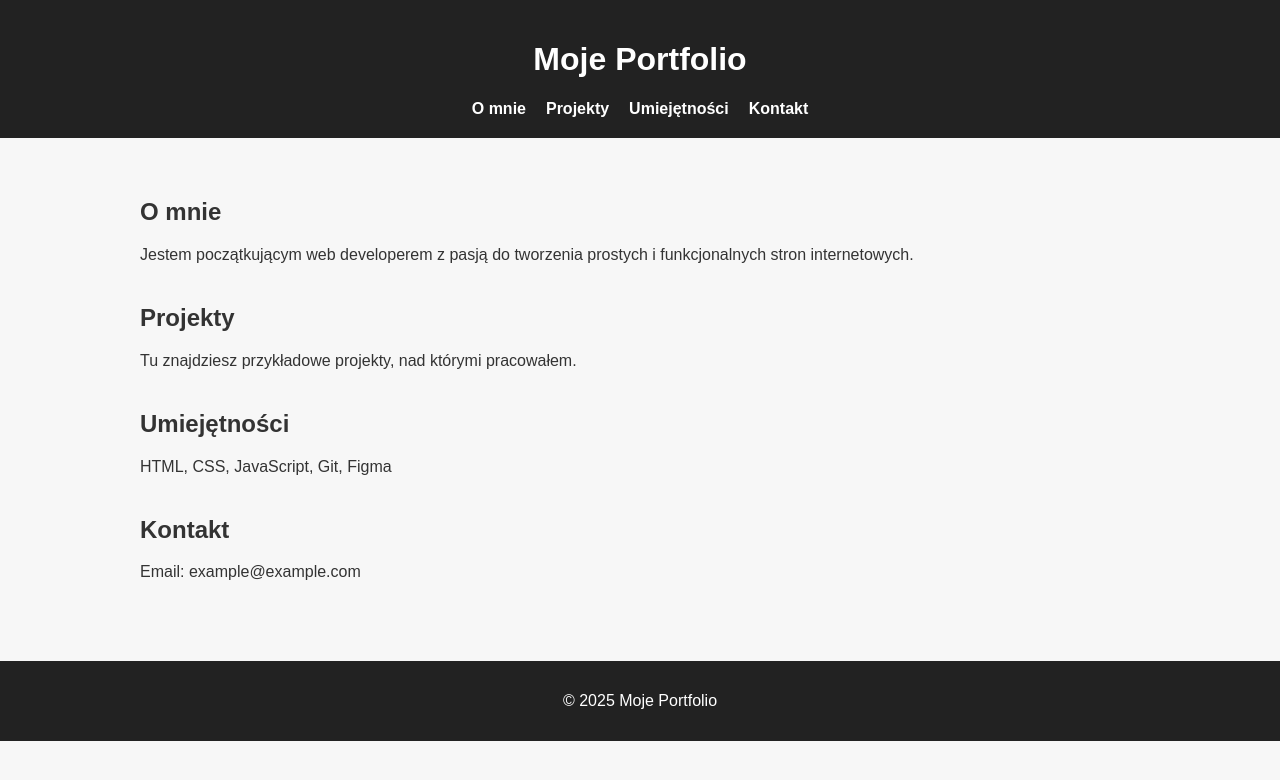
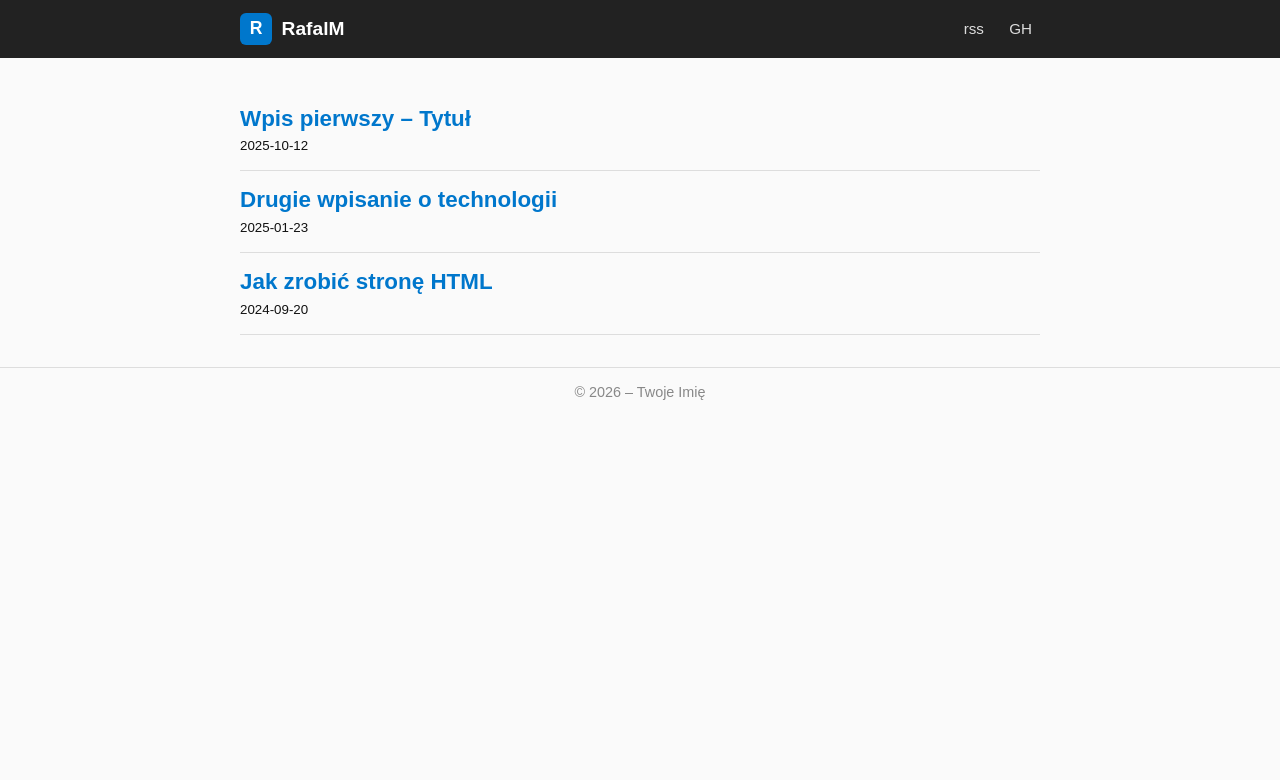
Before and after one commit to MorawskiR/portfolio, a plain HTML site: page index.html in a window 1280 px wide. Drawn offline with Linux system fonts and the light colour scheme.

Commit message:
index layout changes

```diff
--- a/index.html
+++ b/index.html
@@ -1,48 +1,191 @@
 <!DOCTYPE html>
 <html lang="pl">
 <head>
-  <meta charset="UTF-8">
-  <meta name="viewport" content="width=device-width, initial-scale=1.0">
-  <title>Moje Portfolio</title>
-  <link rel="stylesheet" href="style.css">
+    <meta charset="UTF-8" />
+    <meta name="viewport" content="width=device-width, initial-scale=1.0"/>
+    <title>Moja Strona – Blog & Portfolio</title>
+    <style>
+        body {
+            font-family: Arial, sans-serif;
+            margin: 0;
+            padding: 0;
+            background: #fafafa;
+            color: #111;
+        }
+.header {
+    background: #222;
+    color: #fff;
+}
+
+.header-inner {
+    max-width: 800px;
+    margin: 0 auto;
+    padding: 0.8rem 1rem;
+
+    display: flex;
+    align-items: center;
+    justify-content: space-between;
+}
+.brand {
+    display: flex;
+    align-items: center;
+    gap: 0.6rem;
+}
+
+.logo {
+    width: 32px;
+    height: 32px;
+    background: #0077cc;
+    color: #fff;
+    font-weight: bold;
+    display: flex;
+    align-items: center;
+    justify-content: center;
+    border-radius: 6px;
+    font-size: 1.1rem;
+}
+
+.title {
+    font-size: 1.2rem;
+    font-weight: 600;
+    white-space: nowrap;
+}
+
+.nav a {
+    color: #ddd;
+    margin-left: 0.8rem;
+    text-decoration: none;
+    font-size: 0.95rem;
+}
+
+.nav a:hover {
+    color: #fff;
+}
+
+        header h1 {
+            margin: 0;
+            font-size: 2rem;
+        }
+        nav a {
+            color: #ddd;
+            margin: 0 0.5rem;
+            text-decoration: none;
+        }
+        nav a:hover {
+            color: #fff;
+        }
+        main {
+            max-width: 800px;
+            margin: 2rem auto;
+            padding: 0 1rem;
+        }
+        .post {
+            border-bottom: 1px solid #ddd;
+            padding: 1rem 0;
+        }
+        .post h2 {
+            margin: 0 0 0.3rem;
+            font-size: 1.4rem;
+        }
+        .post a {
+            text-decoration: none;
+            color: #0077cc;
+        }
+        .post a:hover {
+            text-decoration: underline;
+        }
+        footer {
+            text-align: center;
+            color: #888;
+            font-size: 0.9rem;
+            padding: 1rem;
+            margin-top: 2rem;
+            border-top: 1px solid #ddd;
+        }
+        @media (max-width: 600px) {
+    header h1 {
+        font-size: 1.5rem;
+    }
+
+    nav {
+        margin-top: 0.5rem;
+    }
+
+    nav a {
+        display: inline-block;
+        margin: 0.3rem;
+    }
+
+    main {
+        margin: 1rem auto;
+    }
+
+    .post h2 {
+        font-size: 1.2rem;
+    }
+}
+@media (max-width: 600px) {
+    .header-inner {
+        flex-direction: column;
+        align-items: flex-start;
+        gap: 0.5rem;
+    }
+
+    .nav {
+        width: 100%;
+    }
+
+    .nav a {
+        margin-left: 0;
+        margin-right: 0.8rem;
+    }
+}
+    </style>
 </head>
 <body>
-  <header>
-    <h1>Moje Portfolio</h1>
-    <nav>
-      <ul>
-        <li><a href="o-mnie.html">O mnie</a></li>
-        <li><a href="projekty.html">Projekty</a></li>
-        <li><a href="umiejetnosci.html">Umiejętności</a></li>
-        <li><a href="kontakt.html">Kontakt</a></li>
-      </ul>
-    </nav>
-  </header>
 
-  <main>
-    <section id="o-mnie">
-      <h2>O mnie</h2>
-      <p>Jestem początkującym web developerem z pasją do tworzenia prostych i funkcjonalnych stron internetowych.</p>
-    </section>
+<header class="header">
+    <div class="header-inner">
+        <div class="brand">
+            <div class="logo">R</div>
+            <span class="title">RafalM</span>
+        </div>
 
-    <section id="projekty">
-      <h2>Projekty</h2>
-      <p>Tu znajdziesz przykładowe projekty, nad którymi pracowałem.</p>
-    </section>
+        <nav class="nav">
+            <a href="#home">rss</a>
+        <!-- //    <a href="#about">O mnie</a> -->
+            <a href="#contact">GH</a>
+        </nav>
+    </div>
+</header>
+<main id="home">
+    <!-- Sekcja wpisów -->
+    <div id="posts"></div>
+</main>
 
-    <section id="umiejetnosci">
-      <h2>Umiejętności</h2>
-      <p>HTML, CSS, JavaScript, Git, Figma</p>
-    </section>
+<footer>
+    © 2026 – Twoje Imię
+</footer>
 
-    <section id="kontakt">
-      <h2>Kontakt</h2>
-      <p>Email: example@example.com</p>
-    </section>
-  </main>
+<script>
+    // Przykładowe wpisy (w prawdziwej stronie możesz pobierać je z API)
+    const posts = [
+        { title: "Wpis pierwszy – Tytuł", date: "2025-10-12", url: "#" },
+        { title: "Drugie wpisanie o technologii", date: "2025-01-23", url: "#" },
+        { title: "Jak zrobić stronę HTML", date: "2024-09-20", url: "#" }
+    ];
 
-  <footer>
-    <p>&copy; 2025 Moje Portfolio</p>
-  </footer>
+    const container = document.getElementById("posts");
+    posts.forEach(post => {
+        const div = document.createElement("div");
+        div.className = "post";
+        div.innerHTML = `
+            <h2><a href="${post.url}">${post.title}</a></h2>
+            <small>${post.date}</small>
+        `;
+        container.appendChild(div);
+    });
+</script>
+
 </body>
 </html>
--- /dev/null
+++ b/style2.css
@@ -0,0 +1,62 @@
+.header {
+    background: #222;
+}
+
+.header-inner {
+    max-width: 800px;
+    margin: 0 auto;
+    padding: 0.8rem 1rem;
+}
+
+/* CAŁE MENU WYŚRODKOWANE */
+.menu {
+    display: flex;
+    align-items: center;
+    justify-content: center;
+    gap: 2rem;
+}
+.brand {
+    display: flex;
+    align-items: center;
+    gap: 0.6rem;
+}
+
+.logo {
+    width: 32px;
+    height: 32px;
+    background: #0077cc;
+    color: #fff;
+    font-weight: bold;
+    display: flex;
+    align-items: center;
+    justify-content: center;
+    border-radius: 6px;
+}
+
+.title {
+    font-size: 1.1rem;
+    font-weight: 600;
+    white-space: nowrap;
+    color: #fff;
+}
+
+.nav a {
+    color: #ddd;
+    text-decoration: none;
+    margin-left: 1rem;
+    font-size: 0.95rem;
+}
+
+.nav a:hover {
+    color: #fff;
+}
+@media (max-width: 600px) {
+    .menu {
+        flex-direction: column;
+        gap: 0.5rem;
+    }
+
+    .nav a {
+        margin-left: 0.6rem;
+    }
+}
```
Also changed, not shown: test.html (added, +191 -0 lines).
